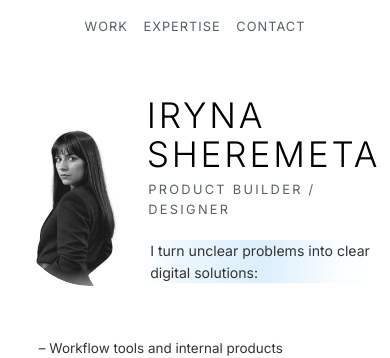
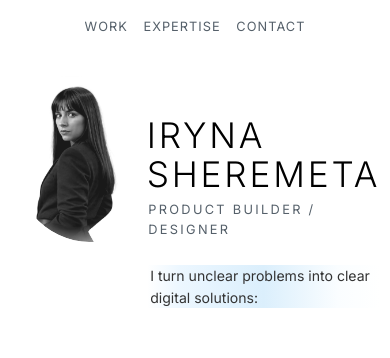
Before and after one commit to Irene2828/porfoliojuly, a Next.js app: page / in a window 390 px wide. Shown: the top 358 px of the page. Built offline with nearby package versions, Linux system fonts and the light colour scheme; no server answers; the database is empty; a web font is replaced by a local one.

Commit message:
Hero: adjust vertical offsets on mobile to push image higher and text content lower

```diff
--- a/src/app/components/Hero.css
+++ b/src/app/components/Hero.css
@@ -348,7 +348,7 @@
     grid-column: 2;
     grid-row: 1;
     width: 100%;
-    margin: 0 !important;
+    margin: 1.25rem 0 0 0 !important; /* pushed 20% lower */
     align-items: flex-start;
     display: flex;
     flex-direction: column;
@@ -366,7 +366,7 @@
     grid-row: 2;
     display: block;
     max-width: 100%;
-    margin: 0 !important;
+    margin: 0.5rem 0 0 0 !important; /* pushed lower */
     text-align: left;
   }
   .hero-bullets {
@@ -405,7 +405,7 @@
     width: 100% !important;
     max-width: 100% !important;
     flex: none;
-    margin: 1.5rem 0 0 0 !important; /* sit a bit lower than the name/intro text */
+    margin: -1.25rem 0 0 0 !important; /* moved 30% higher up */
     transform: none !important;
     animation: heroImageSwapMobile 0.96s cubic-bezier(0.45, 0, 0.2, 1) both;
   }
```
